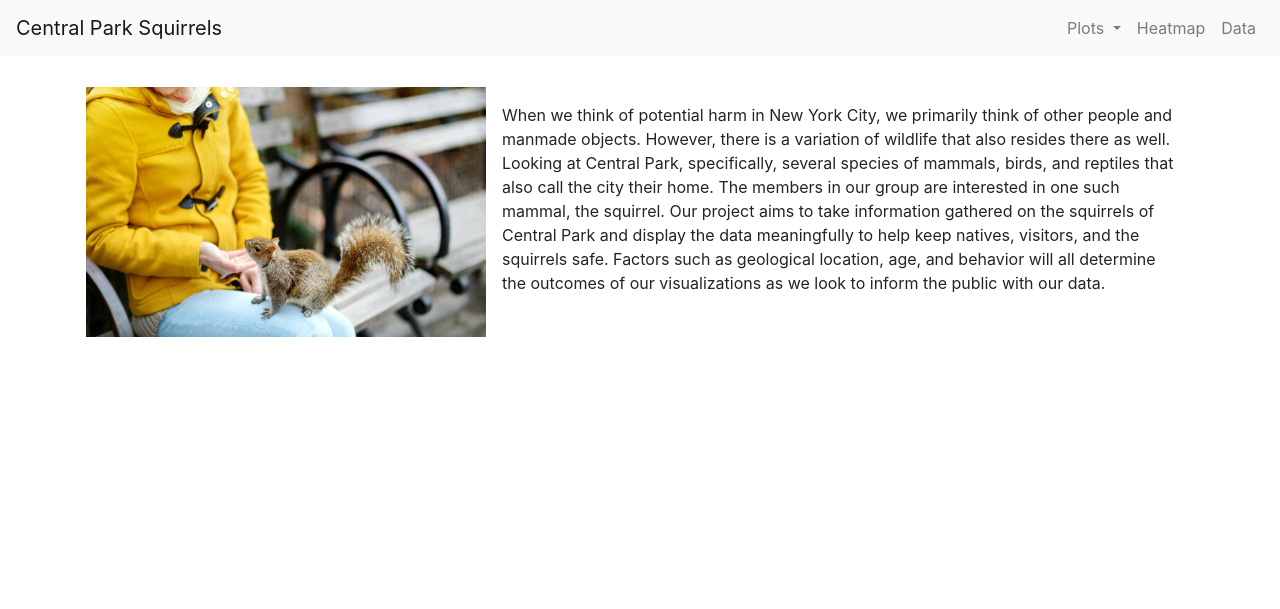
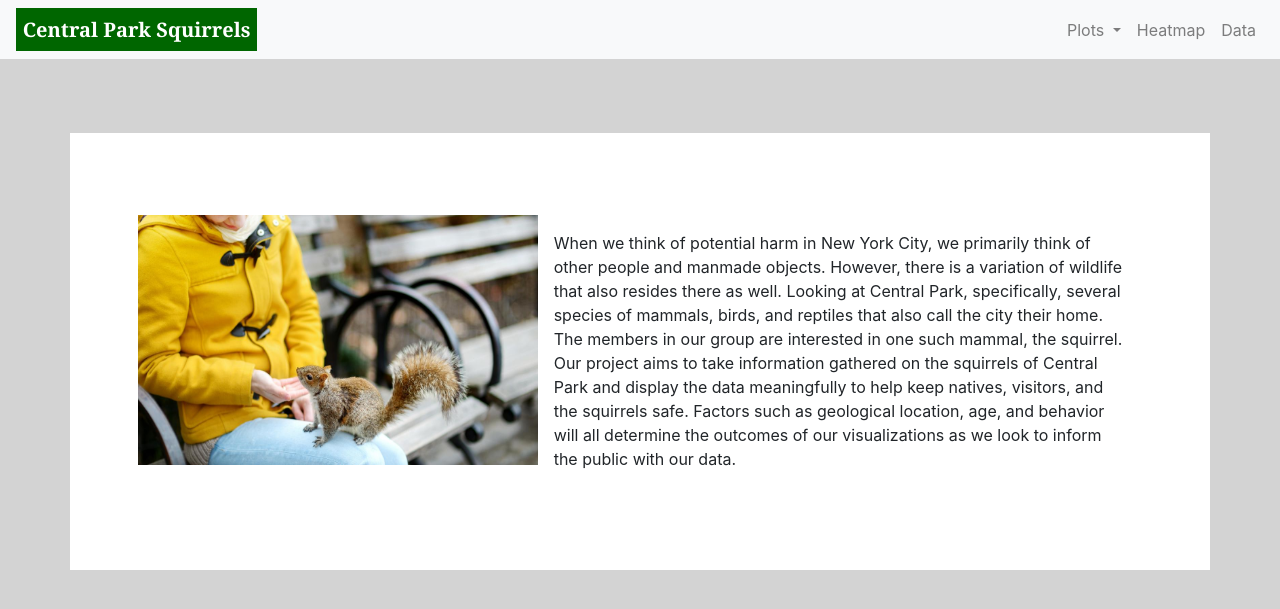
Before and after one commit to WilliamRoll/Central-Park-Squirrel-Census, a Flask app: page / in a window 1280 px wide. Shown: the top 609 px of the page. Run offline with Flask 2, Linux system fonts and the light colour scheme; some libraries are stand-ins or nearby versions.

Commit message:
adding css

```diff
--- a/static/css/style.css
+++ b/static/css/style.css
@@ -1,25 +1,58 @@
+/* Your stylesheet */
 
-div.content {
-    margin: 15px;
+/* color of latitude button */
+.navbar-brand
+{
+    background-color:#006600;
+    padding: 5pt;
+    color: white;
 }
 
-nav {
-    margin-bottom: 15px;
+/* text of latitude button */
+.navbar-light .navbar-brand {
+    color:white;
+    font-weight:bold;
+    font-family: Georgia, 'Times New Roman', Times, serif;
+
 }
 
-li.active {
-    background-color: #5b6e82;
+/* hover feature */
+
+.nav-item > a:hover {
+    background-color: lightgray
 }
 
-table {
-    width: 300px !important;
+.dropdown-menu > a:hover {
+    background-color: lightgray
 }
 
-.center {
-    margin-left: auto;
-    margin-right: auto;
+/* headings */
+
+h1 {
+  font-size: 25px;
+  color: #00cc66;
+  font-weight: bold;
+  font-family: Georgia, 'Times New Roman', Times, serif;
 }
 
-h2 {
-    color: darkslategrey;
+h4 {
+  color: #00cc66;
+  text-align: center;
+  font-weight: bold;
+  font-family: Georgia, 'Times New Roman', Times, serif;
 }
+
+/* container */
+.container{
+
+    position: relative;
+    padding:50pt;
+    top: 55pt;
+    background-color:white;
+
+}
+
+/* background color */
+body{
+    background-color:lightgray;
+}
```
Also changed, not shown: static/images/squirrel_homepage.jpg (added), 3 other files.
